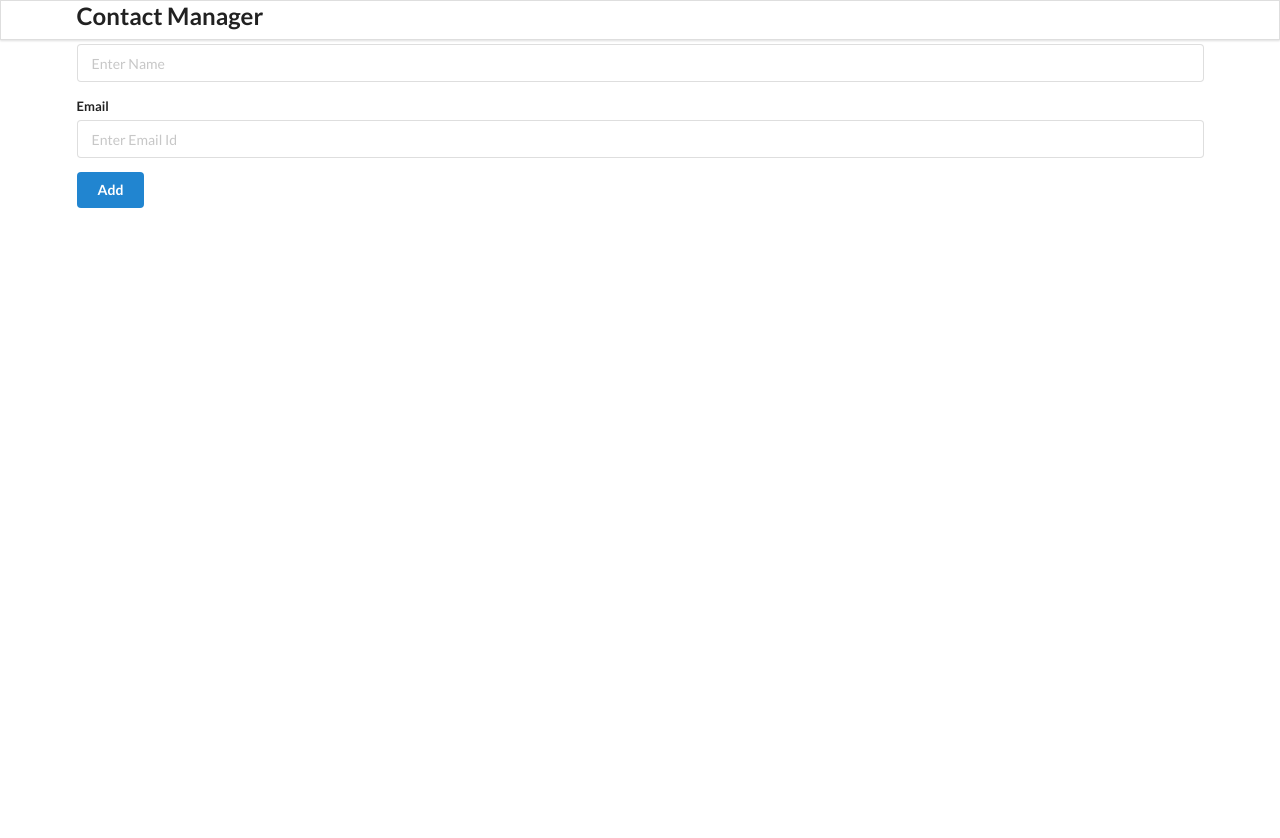
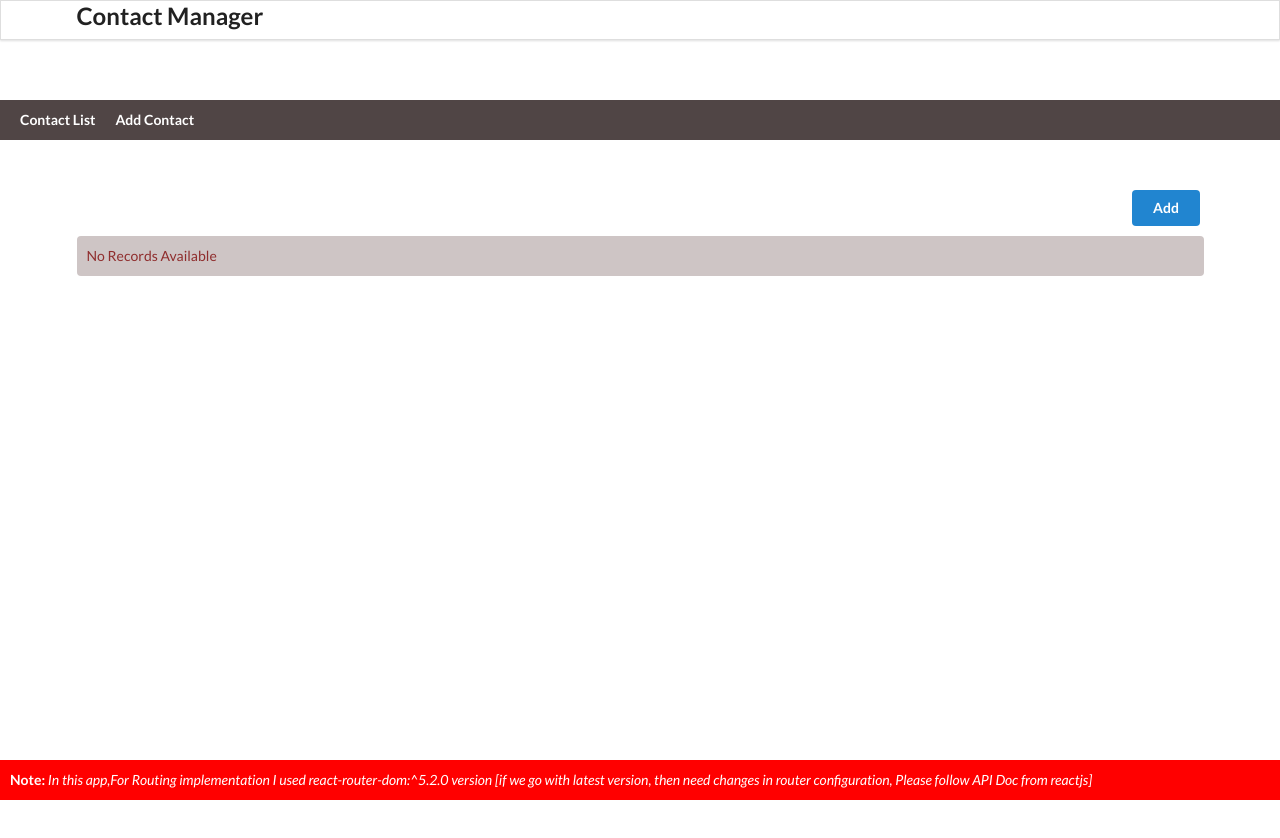
Before and after one commit to jagadeeshg0801/contact-app, a React (Create React App) app: page / in a window 1280 px wide. Shown: the top 838 px of the page. Before the commit the page ends 800 px from the top, so only its background shows below. Built offline with nearby package versions, Linux system fonts and the light colour scheme.

Commit message:
Routing : Implementation done Features are added: Add Contact (new Page), Delete Contact Page with Confirmation, View Contact details when user click on user of list page, Params data intraction, Navigationi change implementation done

```diff
--- a/src/components/AddContact.js
+++ b/src/components/AddContact.js
@@ -1,32 +1,37 @@
 import React from 'react';
+
 class AddContact extends React.Component {
-   state = {
+    state =  {
         name: '',
-       email: ''
+        email: '',
     };
-   addContact = (e)=>{
+
+
+    addContact = (e) => {
         e.preventDefault();
-       if(this.state.name === '' || this.state.email ===''){
+        if (this.state.name === '' || this.state.email === '') {
             alert('All fields are mandatory')
             return;
         }
         this.props.addContactHandler(this.state);
-       this.setState({name: '', email: ''})
+        this.setState({ name: '', email: '' })
+        console.log('props', this.props)
+        this.props.history.push('/');
     }
-    render(){
+    render() {
 
         return (
             <div className='main'>
-              <form className='ui form'  onSubmit={this.addContact}>
+                <form className='ui form' onSubmit={this.addContact}>
                     <div className='field'>
                         <label>Name</label>
                         <input type='text' placeholder='Enter Name' name='name'
-                    value={this.state.name} onChange={ (e)=> this.setState({name: e.target.value}) } />
+                            value={this.state.name} onChange={(e) => this.setState({ name: e.target.value })} />
                     </div>
                     <div className='field'>
                         <label>Email</label>
                         <input type='email' value={this.state.email} placeholder='Enter Email Id' name='email'
-                    onChange={(e)=> this.setState({email: e.target.value}) } />
+                            onChange={(e) => this.setState({ email: e.target.value })} />
                     </div>
                     <button className='ui button blue'>Add</button>
                 </form>
--- a/src/components/App.css
+++ b/src/components/App.css
@@ -27,6 +27,41 @@
 .App-link {
   color: #61dafb;
 }
+.nav-link{
+  background: #504545;
+  padding: 10px;
+  margin-bottom: 50px;
+}
+.nav-link > a {
+  padding: 10px;
+  color: #fff;
+  font-weight: 600;
+  font-variant: common-ligatures;
+}
+div.item:hover {
+  background: #f8f7ee;
+  color: #504545 !important;
+}
+.center-div{
+  text-align: center;
+}
+
+.empty-records {
+  background: #cec5c5;
+  padding: 10px;
+  color: #8f2d2d;
+  margin: 10px 0;
+  border-radius: 4px;
+}
+
+.footer-pane{
+  position: absolute;
+  bottom: 0;
+  background: red;
+  width: 100%;
+  padding: 10px;
+  color: #fff;
+}
 
 @keyframes App-logo-spin {
   from {
--- a/src/components/App.js
+++ b/src/components/App.js
@@ -3,41 +3,49 @@ import AddContact from './AddContact';
 import './App.css';
 import Header from './Header';
 import ContactList from './ContactList';
-import React, { useState , useEffect} from 'react';
+import * as React from 'react'
+import  { useState, useEffect } from 'react';
+import {   Route , Switch} from 'react-router-dom';
+import ErrorPage from './ErrorPage';
+import ContactDetails from './ContactDetails';
+import DeleteContact  from './DeleteContact';
 // import {uuid} from 'uuidv4'
 
 function App() {
-  const LOCAL_STORAGE_KEY ='contacts_key'
+  const LOCAL_STORAGE_KEY = 'contacts_key'
   // const contacts =[
   //   {id: 1, name: 'Jagadeesh', email: 'Jagadeesh@gmail.com'},
   //   {id: 2, name: 'Jagadeesh1', email: 'Jagadeesh1@gmail.com'},
   // ]  Its a static data base implemention
 
   /// using state
-  const [contacts, setContacts]= useState([]); // Initial Contacts Sate
-  const addContactHandler = (contact)=>{
+  const contactData = { email: '', name: '', id: '' };
+  const [contacts, setContacts] = useState([]); // Initial Contacts Sate
+  const addContactHandler = (contact) => {
     console.log('contact', contact)
-    setContacts([...contacts, {id: new Date().getTime(), ...contact}]);  // Adding Contact here
+    setContacts([...contacts, { id: new Date().getTime(), ...contact }]);  // Adding Contact here
   }
 
-  const removeContact =(id)=>{
-    const newContactsList = contacts.filter(contact =>{
+  const removeContact = (id) => {
+    const newContactsList = contacts.filter(contact => {
       return contact.id !== id;
     });
     setContacts(newContactsList);
   }
 
-  useEffect( ()=> {
-    const retrievedContacts= JSON.parse(localStorage.getItem(LOCAL_STORAGE_KEY));
-    console.log('retrievedContactsFromLocalStorage',retrievedContacts)
-    if(retrievedContacts && retrievedContacts.length >0)
+
+
+  useEffect(() => {
+    const retrievedContacts = JSON.parse(localStorage.getItem(LOCAL_STORAGE_KEY));
+    console.log('retrievedContactsFromLocalStorage', retrievedContacts)
+    if (retrievedContacts && retrievedContacts.length > 0)
       setContacts(retrievedContacts);
 
-  },[]);
+  }, []);
 
 
 
-  useEffect( ()=> {
+  useEffect(() => {
     localStorage.setItem(LOCAL_STORAGE_KEY, JSON.stringify(contacts))
   }, [contacts]);
 
@@ -45,10 +53,20 @@ function App() {
 
   return (
     <div className='ui container'>
-      hell
-      <Header />
-      <AddContact addContactHandler={addContactHandler}/>
-      <ContactList contacts={contacts}   getContactId={removeContact}/>
+          <Header />
+          <div>
+            <Switch>
+              <Route exact path='/'  render={(props)=> <ContactList contacts={contacts} {...props}   getContactId={removeContact}/>}></Route>
+              <Route exact path="/add" render={(props) => <AddContact addContactHandler={addContactHandler} contactData={contactData} {...props}/>} />
+              <Route path="/contactDetails/:id" render={(props)=> <ContactDetails {...props}/>}/>
+              <Route path="/deleteContact" render={(props)=> <DeleteContact {...props} clickedContactId={removeContact}/>} />
+              <Route path="*" render={()=> <ErrorPage/>} ></Route>
+            </Switch>
+          </div>
+      {/* <AddContact addContactHandler={addContactHandler} contactData={contactData}/>
+        <ContactList contacts={contacts}   getContactId={removeContact} /> */}
+
+
     </div>
   );
 }
--- /dev/null
+++ b/src/components/ContactDetails.js
@@ -0,0 +1,30 @@
+import React from "react";
+import user from './../images/user.png'
+import { Link } from "react-router-dom";
+const ContactDetails = (props) => {
+    console.log(props, 'which is coming from contactCard page');
+    const {name, email} = props.location.state.contact;
+
+    return (
+        <div className="main" >
+            <div className="ui card centered">
+                <div className="image">
+                    <img src={user} alt="user" />
+                </div>
+                <div className="content">
+                    <div className="header">{name} </div>
+                    <div className="description">{email}</div>
+                </div>
+
+            </div>
+            <div className="center-div">
+                <Link to="/">
+                    <button className="ui button blue center">Back to Contact List</button>
+                </Link>
+
+            </div>
+        </div>
+    )
+}
+
+export default ContactDetails;
--- a/src/components/ContactList.js
+++ b/src/components/ContactList.js
@@ -1,20 +1,43 @@
 import React from "react";
 import ContactCard from "./ContactCard";
+import { Link } from 'react-router-dom'
 
-
+// const contacts = [
+//     {id: 1, name: 'js', email: 'js@gmali.com'}
+// ]
 const ContactList = (props) => {
-    const removeContactHandler = (id)=>{
+    const removeContactHandler = (id) => {
         props.getContactId(id);
     }
     const renderedContactList = props.contacts.map((contact) => {
         return (
-            <ContactCard contact={contact} clickedContactId={removeContactHandler} key={contact.id}/>
+            <ContactCard contact={contact} clickedContactId={removeContactHandler} key={contact.id} />
         );
     });
-    return (
 
-            <div className="ui celled list">{renderedContactList}</div>
-    )
+    const isEmptyContacts = renderedContactList.length > 0 ? false : true;
+    console.log('renderedContactList', renderedContactList)
+
+    if (isEmptyContacts) {
+        return (
+            <div className="contact-list-pane">
+            <div style={{ textAlign: 'right' }}>
+                <Link to="/add"><button className="ui button blue " >Add</button></Link>
+            </div>
+            <div className="empty-records">No Records Available</div>
+        </div>
+
+        );
+    } else {
+        return (
+            <div className="contact-list-pane">
+                <div style={{ textAlign: 'right' }}>
+                    <Link to="/add"><button className="ui button blue " >Add</button></Link>
+                </div>
+                <div className="ui celled list">{renderedContactList}</div>
+            </div>
+        )
+    }
 }
 
 export default ContactList;
--- /dev/null
+++ b/src/components/DeleteContact.js
@@ -0,0 +1,35 @@
+import React from 'react';
+import {Link} from 'react-router-dom';
+
+class DeleteContact extends React.Component {
+
+    deleteContact = (e) => {
+        console.log(this.props)
+       this.props.clickedContactId(this.props.location.state.contact.id);
+       this.props.history.push('/')
+    }
+    render() {
+        const {name} = this.props.location.state.contact;
+        console.log('props',  this.props)
+        return (
+            <div>
+                <div className="main" >
+                    <div className="ui  center-div">
+                        <h3>Do you want to Delete the Contact Details For <b style={{color:'red'}}><u>{name}</u></b> !!</h3>
+                         <Link to="/">
+                             <button className='ui button red'>No</button>
+                        </Link>
+                        <button className='ui button blue' onClick={this.deleteContact}>Yes</button>
+
+                    </div>
+
+                </div>
+
+            </div>
+        )
+
+    }
+
+}
+
+export default DeleteContact;
--- /dev/null
+++ b/src/components/ErrorPage.js
@@ -0,0 +1,11 @@
+import React from 'react';
+class ErrorPage extends React.Component {
+
+    render() {
+        return (
+            <div>Error Page</div>
+        )
+    }
+}
+
+export default ErrorPage;
--- a/src/index.js
+++ b/src/index.js
@@ -1,10 +1,22 @@
 import React from 'react';
 import ReactDOM from 'react-dom/client';
 import App from './components/App';
+import { BrowserRouter, Link } from 'react-router-dom';
 
 const root = ReactDOM.createRoot(document.getElementById('root'));
 root.render(
-  <React.StrictMode>
+  <BrowserRouter>
+    <div style={{ marginTop: '100px' }}>
+
+      <nav className='nav-link ' >
+        <Link to='/' >Contact List</Link>
+        <Link to='/add'>Add Contact</Link>
+      </nav>
+    </div>
+
     <App />
-  </React.StrictMode>
+    <div className='footer-pane'>
+    <div><b>Note:</b> <i>In this app,For Routing implementation I used react-router-dom:^5.2.0 version [if we go with latest version, then need changes in router configuration, Please follow API Doc from reactjs]</i></div>
+    </div>
+  </BrowserRouter>
 );
```
Also changed, not shown: package.json (+8 -1 lines), src/components/ContactCard.js (+15 -4 lines), 1 other file (tests, documents, lock files or other folders). Lines whose indentation alone changed are shown as unchanged.
